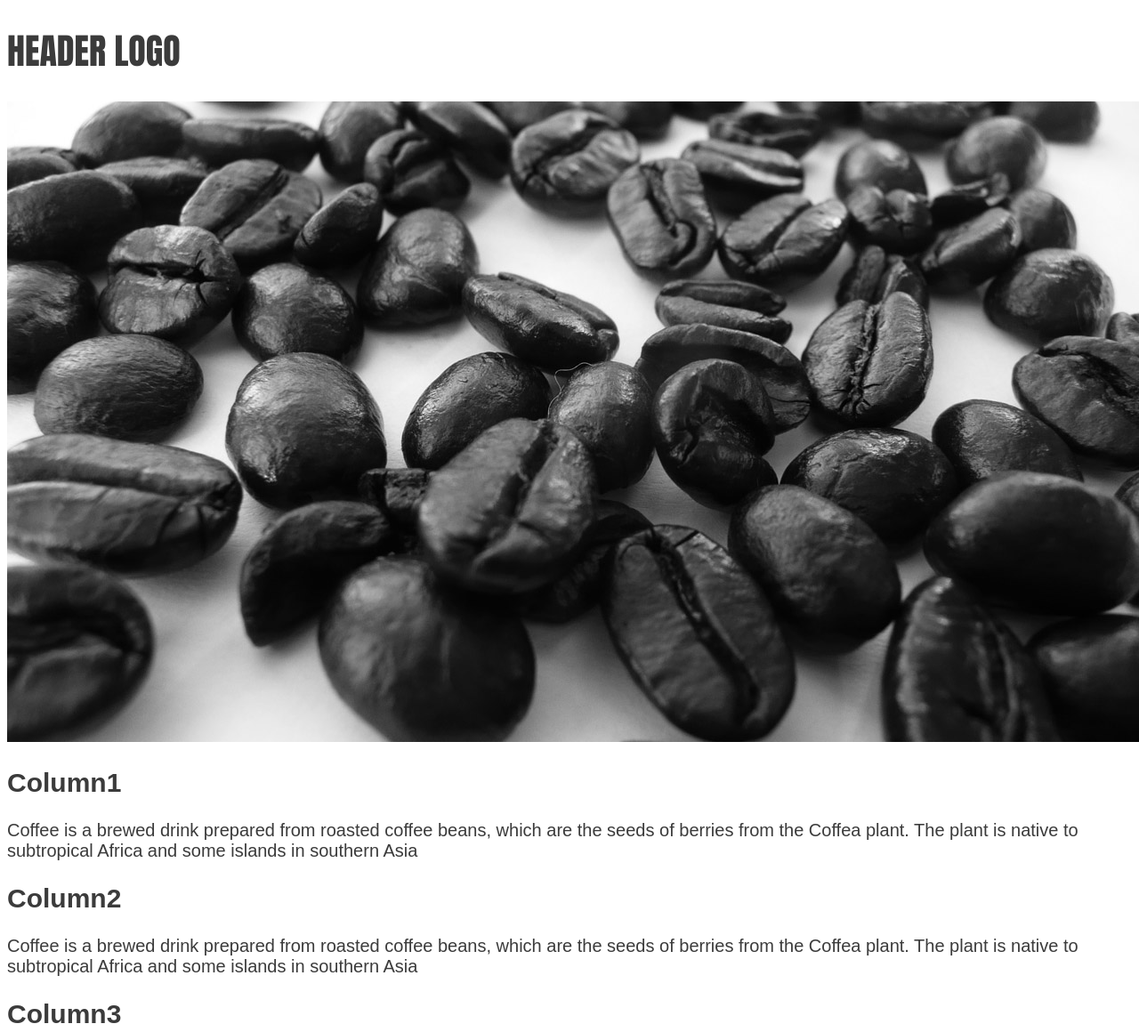
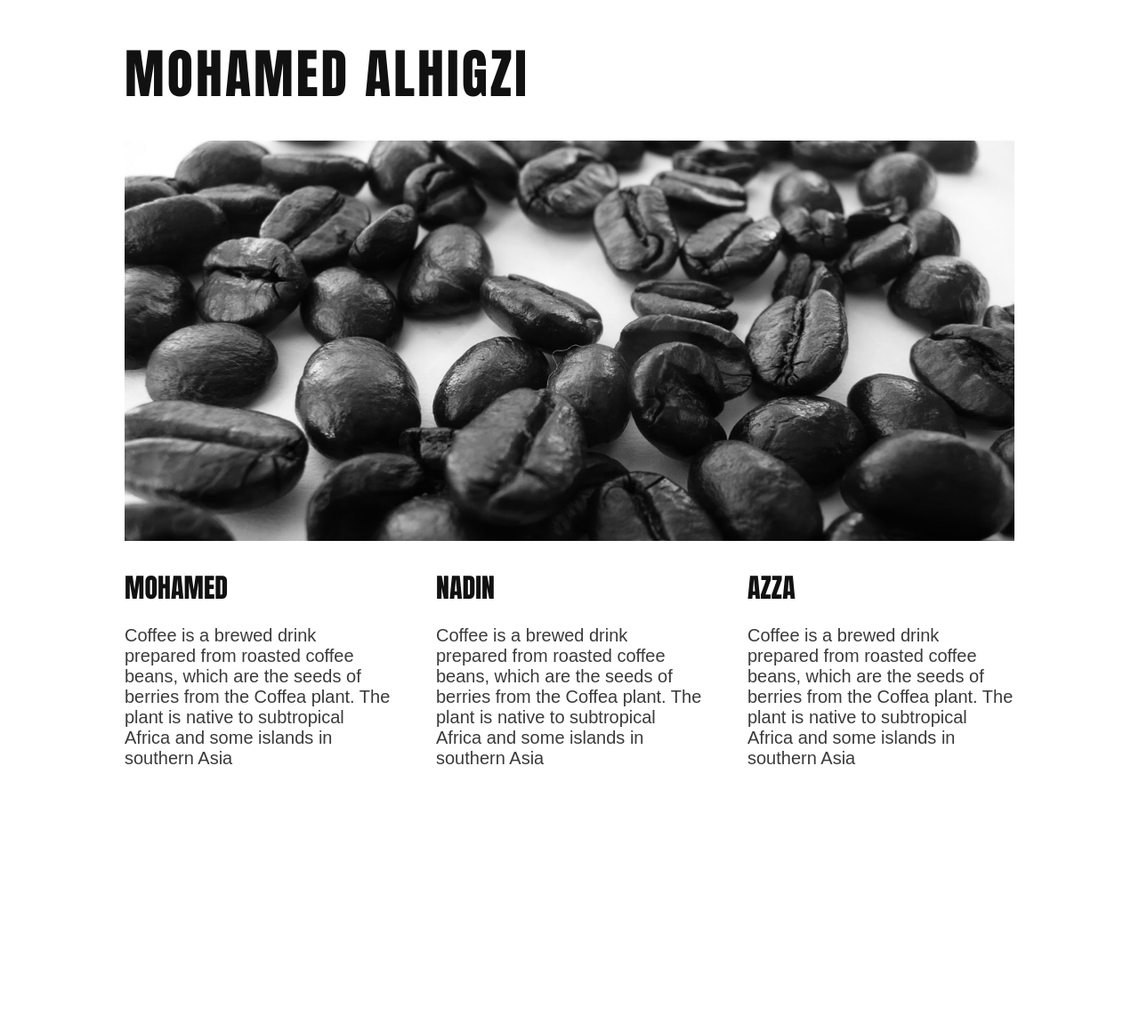
Before and after one commit to Alhigzi/alhigzi.github.io, a plain HTML site: page index.html in a window 1280 px wide. Shown: the top 1160 px of the page at 89% size. After the commit the page ends 922 px from the top, so only its background shows below. Drawn offline with Linux system fonts and the light colour scheme.

Commit message:
Fix columns

```diff
--- a/index.html
+++ b/index.html
@@ -13,26 +13,28 @@
         <div id="header-page">
             <div id="header" class="continer">
                 <div id="logo">
-                    <h1>Header Logo</h1>
+                    <h1>Mohamed Alhigzi</h1>
                 </div>
             </div>
+            <div id="banner">
             <div class="content">
                 <img src="koffee.jpg" />
             </div>
+            </div>
         </div>
-        <div id="ThreeColumns">
+        <div id="threeColumns">
             <div id="column1">
-                <h2>Column1</h2>
+                <h2>Mohamed</h2>
                 <p>Coffee is a brewed drink prepared from roasted coffee beans, which are the seeds of berries from the Coffea plant.
                 The plant is native to subtropical Africa and some islands in southern Asia</p>
             </div>
             <div id="column2">
-                <h2>Column2</h2>
+                <h2>Nadin</h2>
                 <p>Coffee is a brewed drink prepared from roasted coffee beans, which are the seeds of berries from the Coffea plant.
                  The plant is native to subtropical Africa and some islands in southern Asia</p>
             </div>
             <div id="column3">
-                <h2>Column3</h2>
+                <h2>Azza</h2>
                 <p>Coffee is a brewed drink prepared from roasted coffee beans, which are the seeds of berries from the Coffea plant.
                  The plant is native to subtropical Africa and some islands in southern Asia</p>
             </div>
--- a/style.css
+++ b/style.css
@@ -5,8 +5,69 @@ body {
     color: #3b3b3b;
 }
 
-h1 {
+h1,h2 {
     font-family: "impact";
     font-weight: normal;
     text-transform: uppercase;
+    margin: 0;
+    padding: 0;
+    color: #111111;
 }
+
+#logo h1 {
+    line-height: 150px;
+    letter-spacing: 3px;
+    font-size: 3em;
+}
+
+#header-page {
+    overflow: hidden;
+    height: 600px;
+}
+
+#header{
+    overflow: hidden;
+    width: 1000px;
+    height: 150px;
+    margin: 0 auto;
+    padding:  0px , 0px;
+}
+
+#banner{
+    margin: 0px auto;
+    width: 1000px;
+    height: 450px;
+}
+
+
+#threeColumns{
+    overflow: hidden;
+    width: 1000px;
+    margin: 0px auto;
+    padding: 30px 0px;
+}
+
+img{
+    width: 1000px;
+}
+
+#threeColumns h2{
+    padding: 0px 09px 20pxpx;
+    font-size: 30px;
+}
+
+#threeColumns #column1{
+    float: left;
+    width: 300px;
+    margin-right: 50px;
+}
+
+#threeColumns #column2{
+    float: left;
+    width: 300px;
+}
+
+#threeColumns #column3{
+    float: right;
+    width: 300px;
+}
```
